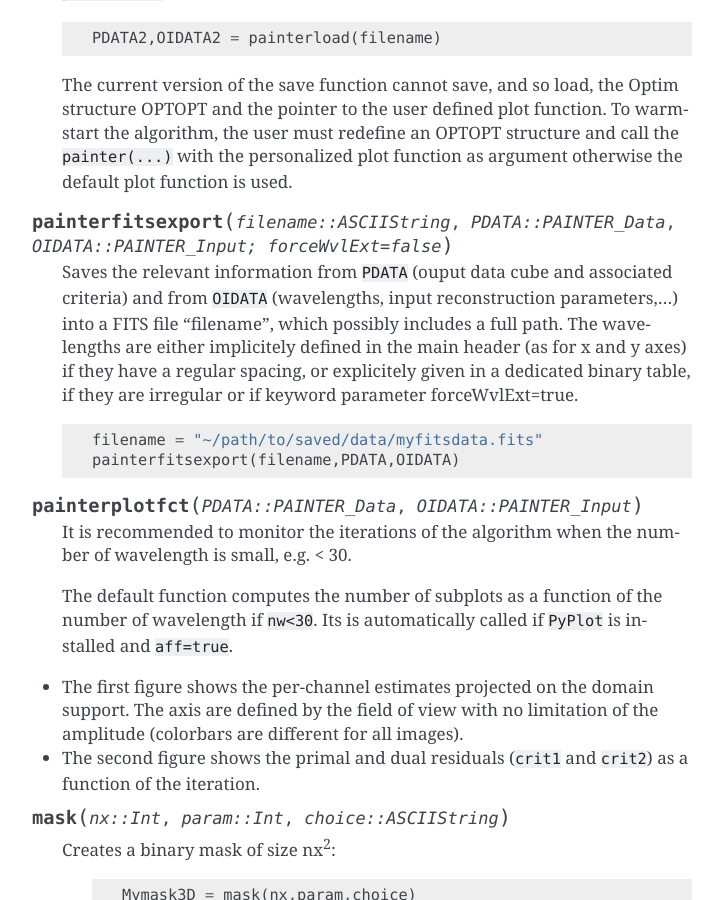
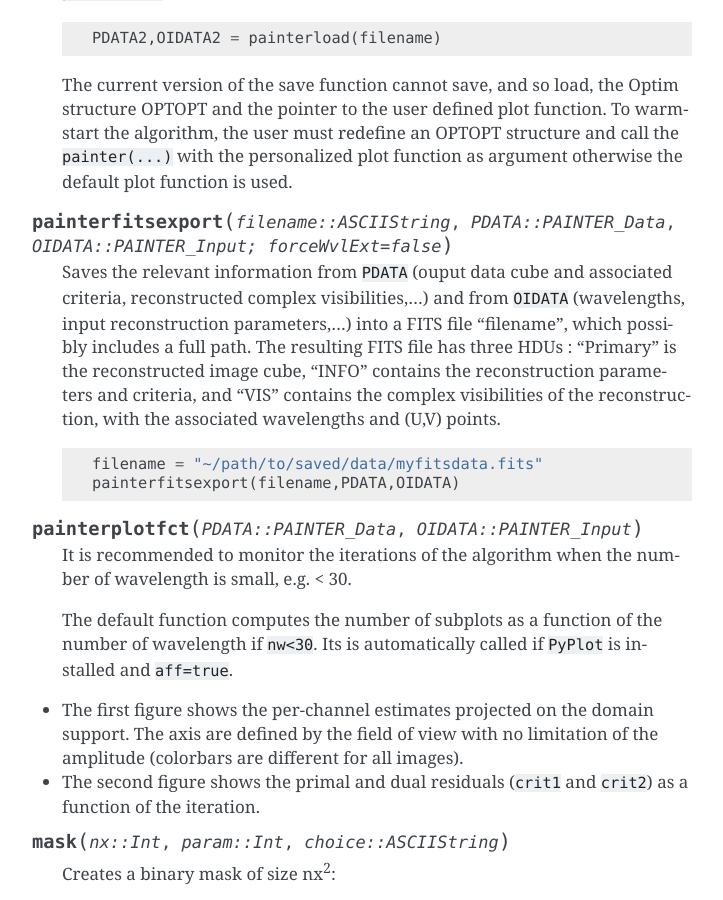
Before and after one commit to andferrari/PAINTER.jl, a Sphinx documentation site: the page built from doc/source/functions.rst, in a window 1280 px wide and 900 px high, scrolled down 1225 px. Shown: the whole window, without its empty margins (388-1111 px from the left). Built offline with Sphinx 7.4.7, drawn with Linux system fonts in a browser that asks for light colours; formulas are drawn with MathJax 3.

Commit message:
Update functions.rst

```diff
--- a/doc/source/functions.rst
+++ b/doc/source/functions.rst
@@ -58,7 +58,7 @@ Auxiliary functions
 
 .. function:: painterfitsexport(filename::ASCIIString,PDATA::PAINTER_Data, OIDATA::PAINTER_Input; forceWvlExt=false)
 
-  Saves the relevant information from  ``PDATA`` (ouput data cube and associated criteria) and from  ``OIDATA`` (wavelengths, input reconstruction parameters,...) into a FITS file "filename", which possibly includes a full path. The wavelengths are either implicitely defined in the main header (as for x and y axes) if they have a regular spacing, or explicitely given in a dedicated binary table, if they are irregular or if keyword parameter forceWvlExt=true.
+  Saves the relevant information from  ``PDATA`` (ouput data cube and associated criteria, reconstructed complex visibilities,...) and from  ``OIDATA`` (wavelengths, input reconstruction parameters,...) into a FITS file "filename", which possibly includes a full path. The resulting FITS file has three HDUs : "Primary" is the reconstructed image cube, "INFO" contains the reconstruction parameters and criteria, and "VIS" contains the complex visibilities of the reconstruction, with the associated wavelengths and (U,V) points.
 
   .. code:: julia
 
```
